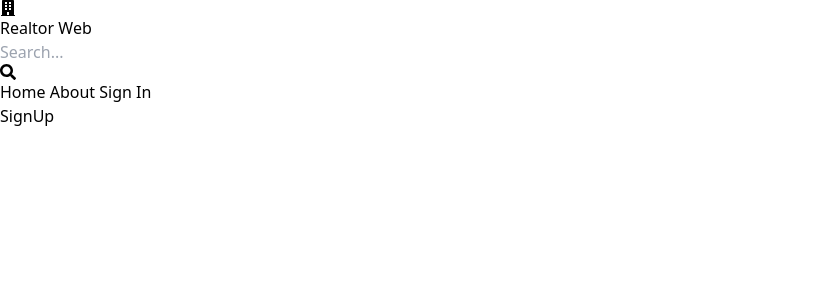
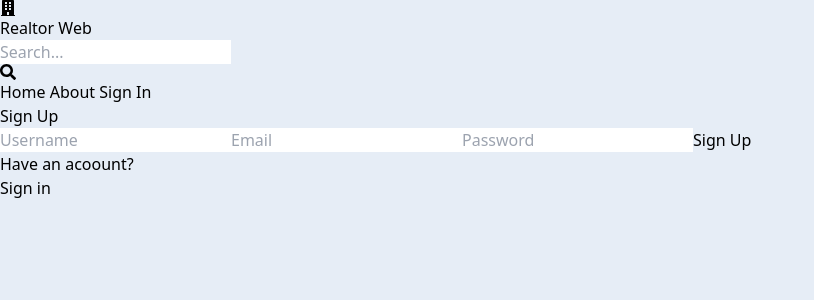
Before and after one commit to YashDxr/RealtorWeb-App, a React (Vite) app in the folder frontend/: page /sign-up in a window 1280 px wide. Shown: the top 300 px of the page, without its empty margins (0-814 px from the left). Built offline with nearby package versions, Linux system fonts and the light colour scheme.

Commit message:
Signup page UI Designed

```diff
--- a/frontend/src/index.css
+++ b/frontend/src/index.css
@@ -1,3 +1,7 @@
 @tailwind base;
 @tailwind components;
 @tailwind utilities;
+
+body{
+    background-color: rgb(230, 237, 246);
+}
--- a/frontend/src/pages/SignUp.jsx
+++ b/frontend/src/pages/SignUp.jsx
@@ -1,7 +1,22 @@
 import React from 'react'
+import { Link } from 'react-router-dom'
 
 export default function SignUp() {
   return (
-    <div>SignUp</div>
+    <div className='p-3 max-w-lg mx-auto'>
+      <h1 className='text-3xl text-center font-semibold my my-7'>Sign Up</h1>
+      <form className='flex flex-col gap-4'>
+        <input type="text" placeholder='Username' className='border p-3 rounded-lg' id='username' />
+        <input type="text" placeholder='Email' className='border p-3 rounded-lg' id='username' />
+        <input type="password" placeholder='Password' className='border p-3 rounded-lg' id='username' />
+        <button className='bg-slate-700 text-white p-3 rounded-lg uppercase hover:opacity-90 disabled:opacity-70'>Sign Up</button>
+      </form>
+      <div className='flex gap-2 mt-5'>
+        <p>Have an acoount?</p>
+        <Link to={"/sign-in"}>
+          <span className='text-blue-700'>Sign in</span>
+        </Link>
+      </div>
+    </div>
   )
 }
```
